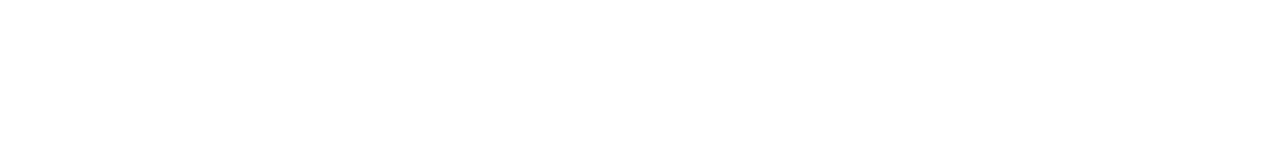
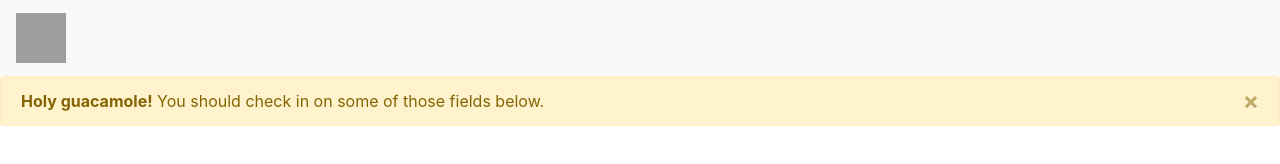
Before and after one commit to XSarthakJain/postman.github.io, a plain HTML site: page index.html in a window 1280 px wide. Drawn offline with nearby package versions, Linux system fonts and the light colour scheme; grey boxes are pictures that could not be loaded.

Commit message:
Implement header

```diff
--- a/index.html
+++ b/index.html
@@ -9,7 +9,19 @@
     <link rel="StyleSheet" href="css/style.css">
 </head>
 <body>
-
+    <!-- Navbar -->
+    <!-- Just an image -->
+    <nav class="navbar navbar-light bg-light">
+        <a class="navbar-brand" href="#">
+        <img src="https://miro.medium.com/max/512/1*fVBL9mtLJmHIH6YpU7WvHQ.png" width="50" height="50" alt="">
+        </a>
+    </nav>
+    <div class="alert alert-warning alert-dismissible fade show" role="alert">
+        <strong>Holy guacamole!</strong> You should check in on some of those fields below.
+        <button type="button" class="close" data-dismiss="alert" aria-label="Close">
+          <span aria-hidden="true">&times;</span>
+        </button>
+    </div>
 
 
 </body>
```
